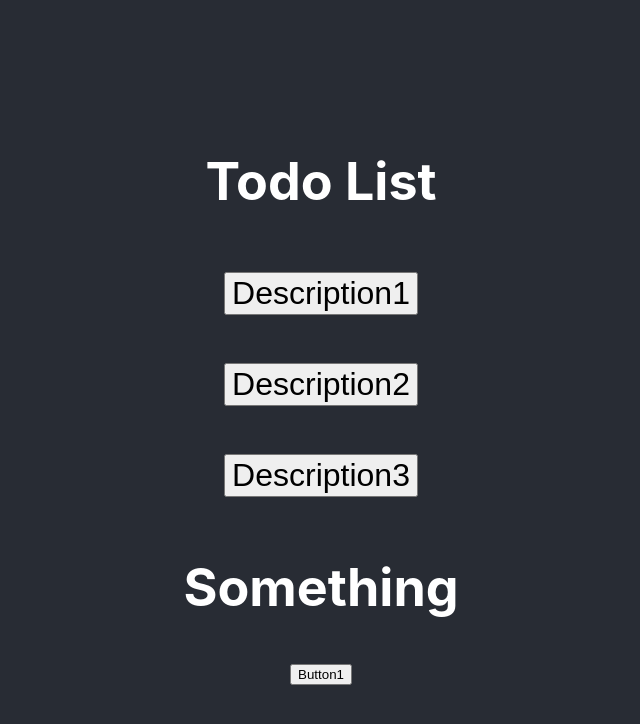
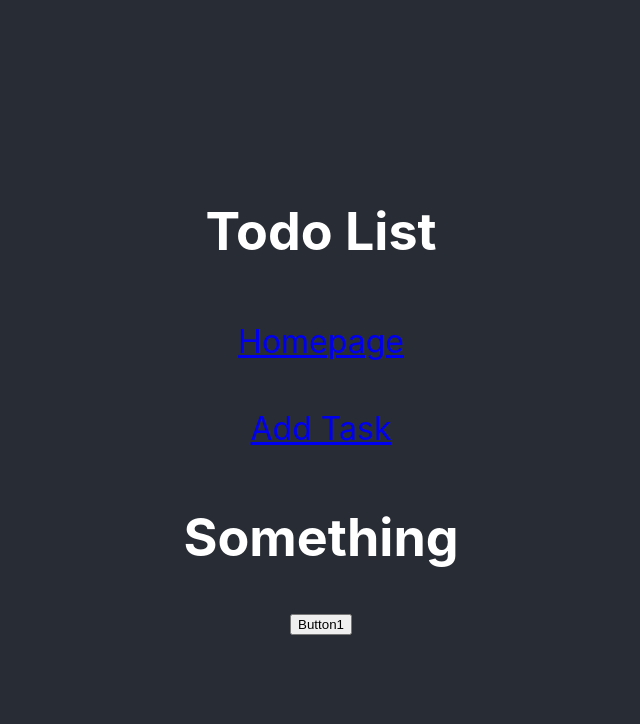
Before and after one commit to jyoonbcit/ToDoList, a React (Create React App) app in the folder todolist/: page / in a window 1280 px wide. Shown: the top 724 px of the page, without its empty margins (319-959 px from the left). Built offline with nearby package versions, Linux system fonts and the light colour scheme; the HTML template or start-up script is replaced by a standard one.

Commit message:
Update button to link pages

```diff
--- a/todolist/src/App.jsx
+++ b/todolist/src/App.jsx
@@ -11,9 +11,8 @@ const App = () => {
     <div className='App'>
       <BrowserRouter>
         <Header />
-        <Button text='Description1' />
-        <Button text='Description2' />
-        <Button text='Description3' />
+        <Button to='/' text='Homepage' />
+        <Button to='/submission' text='Add Task' />
         <Routes>
           <Route path='/' element={<Overview />} />
           <Route path='/submission' element={<Submission />} />
--- a/todolist/src/components/button/button.jsx
+++ b/todolist/src/components/button/button.jsx
@@ -1,11 +1,12 @@
 import React from 'react';
+import { Link } from 'react-router-dom';
 import './button.css';
 
 const Button = (props) => {
     return (
-        <button className='btn'>
+        <Link to={props.to} className='btn'>
             {props.text}
-        </button>
+        </Link>
     )
 }
-export default Button
+export default Button;
```
